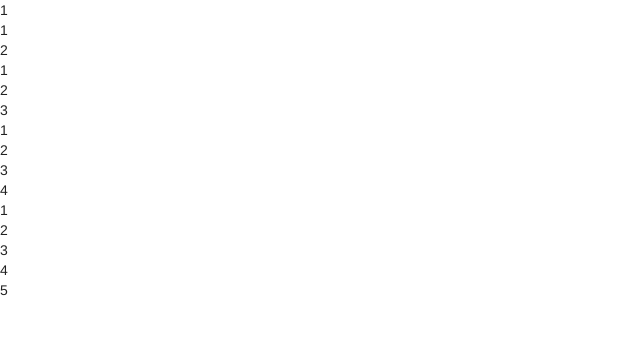
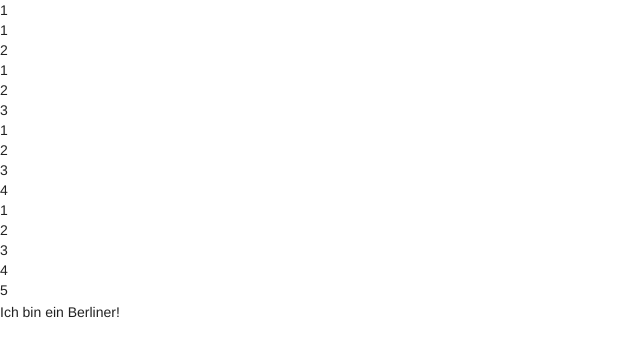
Before and after one commit to OAhlke1/angulartest, a plain HTML site: page index.html in a window 1280 px wide. Shown: the whole page, without its empty margins (0-640 px from the left). Drawn offline with nearby package versions, Linux system fonts and the light colour scheme; files that its build step writes are made by us from their sources; files whose address does not match are found by name.

Commit message:
testcommit

```diff
--- a/index.html
+++ b/index.html
@@ -15,6 +15,7 @@
     <div class="box-cont" repeat="3">{index}</div>
     <div class="box-cont" repeat="4">{index}</div>
     <div class="box-cont" repeat="5">{index}</div>
+    <p>Ich bin ein Berliner!</p>
 </body>
 
 <script src="./script.js"></script>
```
